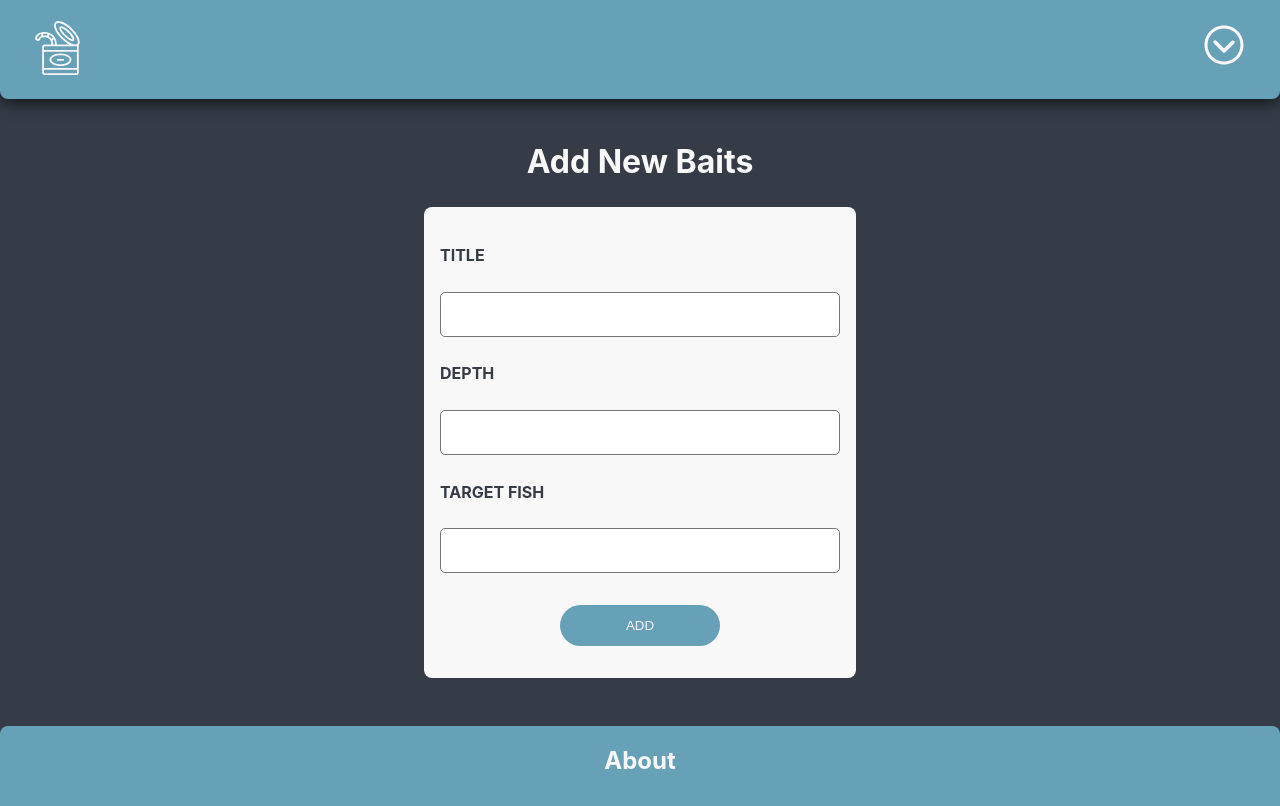
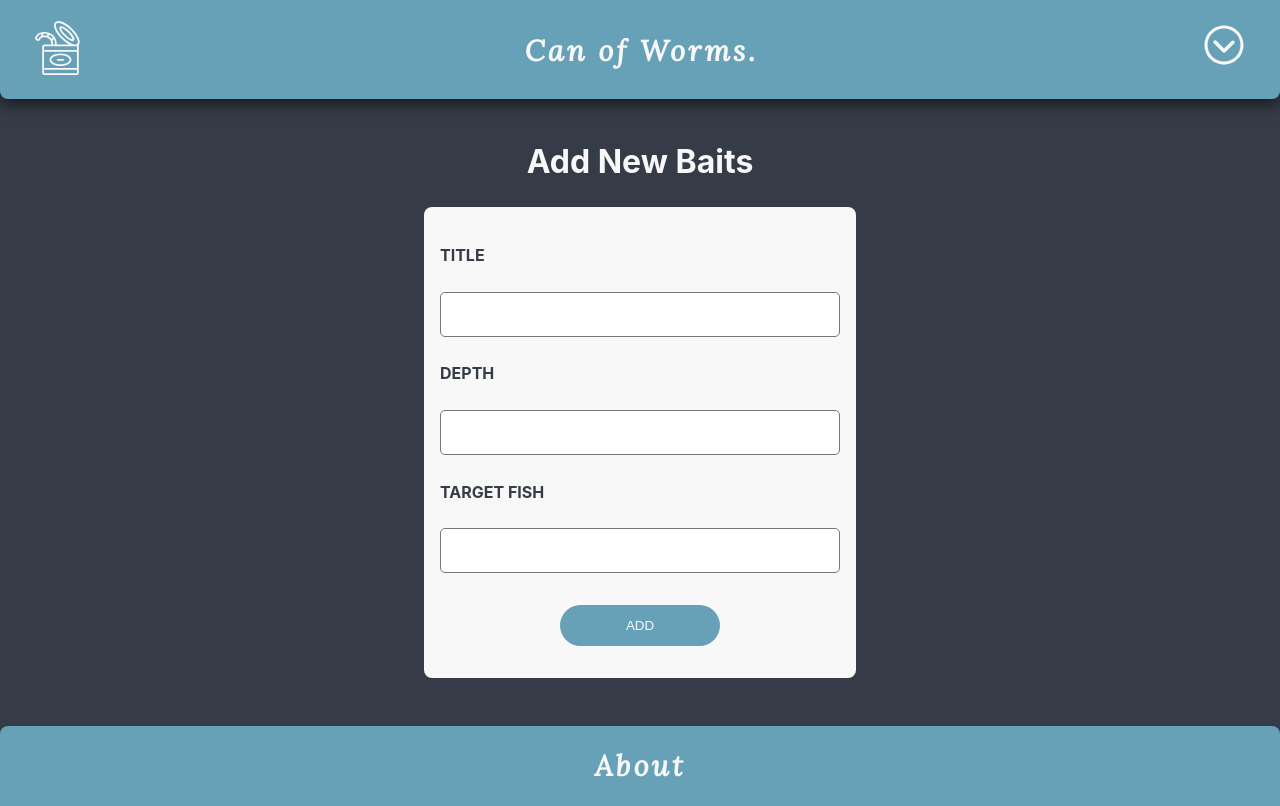
Before and after one commit to JustinLepine/capstone-can-of-worms, a React (Create React App) app: page /add in a window 1280 px wide. Built offline with nearby package versions, Linux system fonts and the light colour scheme.

Commit message:
added fonts lora and karla

```diff
--- a/src/components/Footer/Footer.scss
+++ b/src/components/Footer/Footer.scss
@@ -1,4 +1,5 @@
 @use "../../styles/colors" as *;
+@use "../../styles/typography" as *;
 
 .footer {
     margin-top: 1rem;
@@ -8,8 +9,13 @@
     display: flex;
     justify-content: center;
     border-radius: 0.5rem 0.5rem 0 0;
+    font-family: $font-lora;
+    align-items: center;
 
     &__about {
         color: $light-shades;
+        letter-spacing: 0.2rem;
+        margin: 0;
+        font-size: 1.8rem;
     }
 }
--- a/src/components/Nav/Nav.js
+++ b/src/components/Nav/Nav.js
@@ -9,18 +9,18 @@ function Nav() {
   const [showDrop, setShowDrop] = useState(false);
 
   const onClick = () => {
-    setShowDrop(!showDrop)
-  }
+    setShowDrop(!showDrop);
+  };
 
   return (
     <nav className="nav">
       <Link to="/">
         <img className="nav__logo" src={Logo} alt="logo" />
       </Link>
-      <div
-        className="nav__drop-icon"
-        onClick={onClick}
-      >
+      <Link to="/">
+        <h2 className="nav__title">Can of Worms.</h2>
+      </Link>
+      <div className="nav__drop-icon" onClick={onClick}>
         <img className="nav__drop" src={Drop} alt="drop"></img>
         {showDrop && <Dropdown />}
       </div>
--- a/src/components/Nav/Nav.scss
+++ b/src/components/Nav/Nav.scss
@@ -1,4 +1,9 @@
 @use "../../styles/colors" as *;
+@use "../../styles/typography" as *;
+
+a {
+    text-decoration: none;
+}
 
 .nav {
     margin: 0;
@@ -9,15 +14,23 @@
     justify-content: space-between;
     border-radius: 0 0 0.5rem 0.5rem;
     box-shadow: 0px 5px 15px $card-shadow;
+    font-family: $font-lora;
 
     &__logo {
         height: 3.4rem;
         margin: 0.2rem;
-
     }
 
     &__logo:hover {
         background-color: $selected-main;
+    }
+
+    &__title {
+        letter-spacing: 0.2rem;
+        color: $light-shades;
+        margin: 0;
+        margin-top: 0.9rem;
+        font-size: 1.8rem;
     }
 
     &__drop-icon {
--- a/src/styles/_typography.scss
+++ b/src/styles/_typography.scss
@@ -0,0 +1,15 @@
+@font-face {
+    font-family: 'Lora';
+    src: url(../assets/fonts/Lora-Italic-VariableFont_wght.ttf);
+    font-weight: 400;
+}
+
+@font-face {
+    font-family: 'Karla';
+    src: url(../assets/fonts/Lora-Italic-VariableFont_wght.ttf);
+    font-weight: 400;
+}
+
+$font-lora: 'lora', sans-serif;
+
+$font-karla: 'karla', sans-serif;
```
Also changed, not shown: src/assets/fonts/Karla-VariableFont_wght.ttf (added), src/assets/fonts/Lora-Italic-VariableFont_wght.ttf (added).
